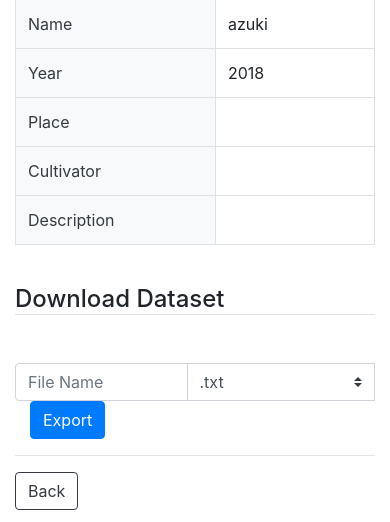
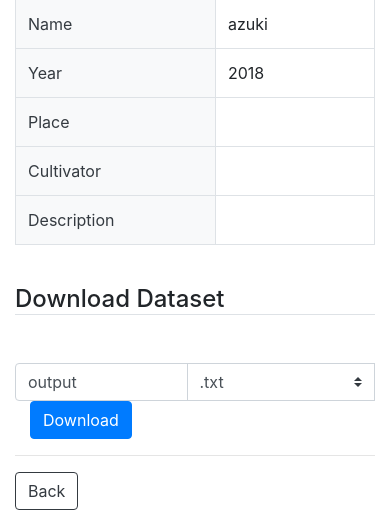
Before and after one commit to qqep685d/M2DS, a Django app: page /dataset/export/16/ in a window 390 px wide. Shown: the part 322-844 px from the top of the page. Run offline with Django 3.2, Linux system fonts and the light colour scheme; data comes from the database, SQL or seed files in the repository; both versions use the stored data as it was after the commit; some libraries are stand-ins or nearby versions.

Commit message:
add function "download"

```diff
--- a/m2ds/m2ds/urls.py
+++ b/m2ds/m2ds/urls.py
@@ -16,6 +16,7 @@ Including another URLconf
 from django.contrib import admin
 from django.urls import include, path
 
+app_name = 'm2ds'
 urlpatterns = [
     path('mm/', include('mm.urls')),
     path('admin/', admin.site.urls),
--- a/m2ds/mm/templates/mm/dataset_download.html
+++ b/m2ds/mm/templates/mm/dataset_download.html
@@ -22,19 +22,18 @@
     <form action="{% url 'mm:dataset_export' population_id=population.id %}" method="post">
         {% csrf_token %}
         <div class="input-group">
-            <input type="text" class="form-control col-md-3" placeholder="File Name" name="filename">
+            <input type="text" class="form-control col-md-3" name="filename" value="output">
             <select class="custom-select col-md-1" name="extention">
                 <option value="txt">.txt</option>
                 <option value="csv">.csv</option>
                 <option value="tsv">.tsv</option>
             </select>
             <span class="input-group-btn col-md-2">
-                <button type="submit" class="btn btn-primary">Export</button>
+                <button type="submit" class="btn btn-primary">Download</button>
             </span>
         </div>
     </form>
 
     <hr>
-
     <a href="{% url 'mm:population_list' %}" class="btn btn-outline-dark">Back</a>
 {% endblock content %}
--- a/m2ds/mm/templates/mm/population_list.html
+++ b/m2ds/mm/templates/mm/population_list.html
@@ -23,11 +23,11 @@
             <td>{{ population_rec.place }}</td>
             <td>{{ population_rec.cultivator }}</td>
             <td>
-                <a href="{% url 'mm:dataset_upload' population_id=population_rec.id %}" class="btn btn-outline-secondary btn-sm">Upload/Import</a>
+                <a href="{% url 'mm:dataset_upload' population_id=population_rec.id %}" class="btn btn-outline-secondary btn-sm">Upload</a>
                 <a href="{% url 'mm:strain_list_subset' population_id=population_rec.id %}" class="btn btn-outline-primary btn-sm">Strains</a>
                 <a href="{% url 'mm:marker_list_subset' population_id=population_rec.id %}" class="btn btn-outline-success btn-sm">Markers</a>
                 <a href="{% url 'mm:mstable_list_subset' population_id=population_rec.id %}" class="btn btn-outline-warning btn-sm">MS Table</a>
-                <a href="{% url 'mm:dataset_export' population_id=population_rec.id %}" class="btn btn-outline-secondary btn-sm">Export/Download</a>
+                <a href="{% url 'mm:dataset_export' population_id=population_rec.id %}" class="btn btn-outline-secondary btn-sm">Download</a>
             </td>
             <td>
                 <a href="{% url 'mm:population_edit' population_id=population_rec.id %}" class="btn btn-outline-dark btn-sm">Edit</a>
--- a/m2ds/mm/views.py
+++ b/m2ds/mm/views.py
@@ -6,11 +6,11 @@ from django.http import HttpResponse, HttpResponseRedirect, HttpRequest
 from django_pandas.io import read_frame
 
 # default library of python
-import sys, os
+import sys, os, io
 import pandas as pd
 import numpy as np
 import itertools
-import urllib.request
+import urllib
 
 # original library for M2DS
 from mm.models import Population, Strain, Marker, MSTable
@@ -413,13 +413,16 @@ def dataset_import(request, population_id):
 
 
 def dataset_export(request, population_id, filename=None, sep='\t', extention='txt'):
+    from django.urls import reverse
+
     if request.method == 'POST':
 
         if request.POST.get('filename', None):
 
             filename  = request.POST.get('filename', None)
             extention = request.POST.get('extention', None)
-            outfile = DOWNLOAD_DIR + filename + '.' + extention
+            filename_with_extention = filename + '.' + extention
+            outfile = DOWNLOAD_DIR + filename_with_extention
 
             # Get sql-query
             ms_recs = MSTable.objects.filter(strain__population__id=population_id, marker__population__id=population_id)
@@ -436,14 +439,32 @@ def dataset_export(request, population_id, filename=None, sep='\t', extention='t
             pivot_df = pivot_df.merge(mk, left_index=True, right_on='name', how='left')
             cols = list(pivot_df.columns[-2:]) + list(pivot_df.columns[:-2])
             pivot_df = pivot_df.loc[:,cols]
-            pivot_df.columns = pivot_df.columns.str.replace('mtype', 'type').str.upper()
+            pivot_df = pivot_df.rename(columns={'name': 'MARKER', 'mtype': 'TYPE'})
+            # pivot_df.columns[0] = pivot_df.columns[0].str.replace('name', 'marker').str.upper()
+            # pivot_df.columns[1] = pivot_df.columns[1].str.replace('mtype', 'type').str.upper()
             pivot_df['TYPE'] = pivot_df['TYPE'].replace('Phenotype', 'p')
             pivot_df['TYPE'] = pivot_df['TYPE'].replace('Genotype', 'g')
 
             # output
             pivot_df.to_csv(outfile, sep=sep, index=False, header=True)
 
-            return redirect('mm:population_list')
+            # download
+            response = HttpResponse(open(outfile,'rb').read(), content_type="text/plain")
+            response["Content-Disposition"] = "attachment; filename=%s" % filename_with_extention
+
+            return response
+            #return redirect('mm:population_list')
+
+        else:
+            if request.POST.get('population_id', None):
+                population_id = request.POST.get('population_id', None)
+            population = get_object_or_404(Population, pk=population_id)
+
+            return render(
+                request,
+                'mm/dataset_download.html',
+                {'population' : population, 'active_navi' : 1,}
+            )
 
     else:
         ### When request is "GET"
@@ -454,5 +475,5 @@ def dataset_export(request, population_id, filename=None, sep='\t', extention='t
         return render(
             request,
             'mm/dataset_download.html',
-            {'population' : population, 'active_navi' : 1}
+            {'population' : population, 'active_navi' : 1,}
         )
```
Also changed, not shown: m2ds/db.sqlite3.
